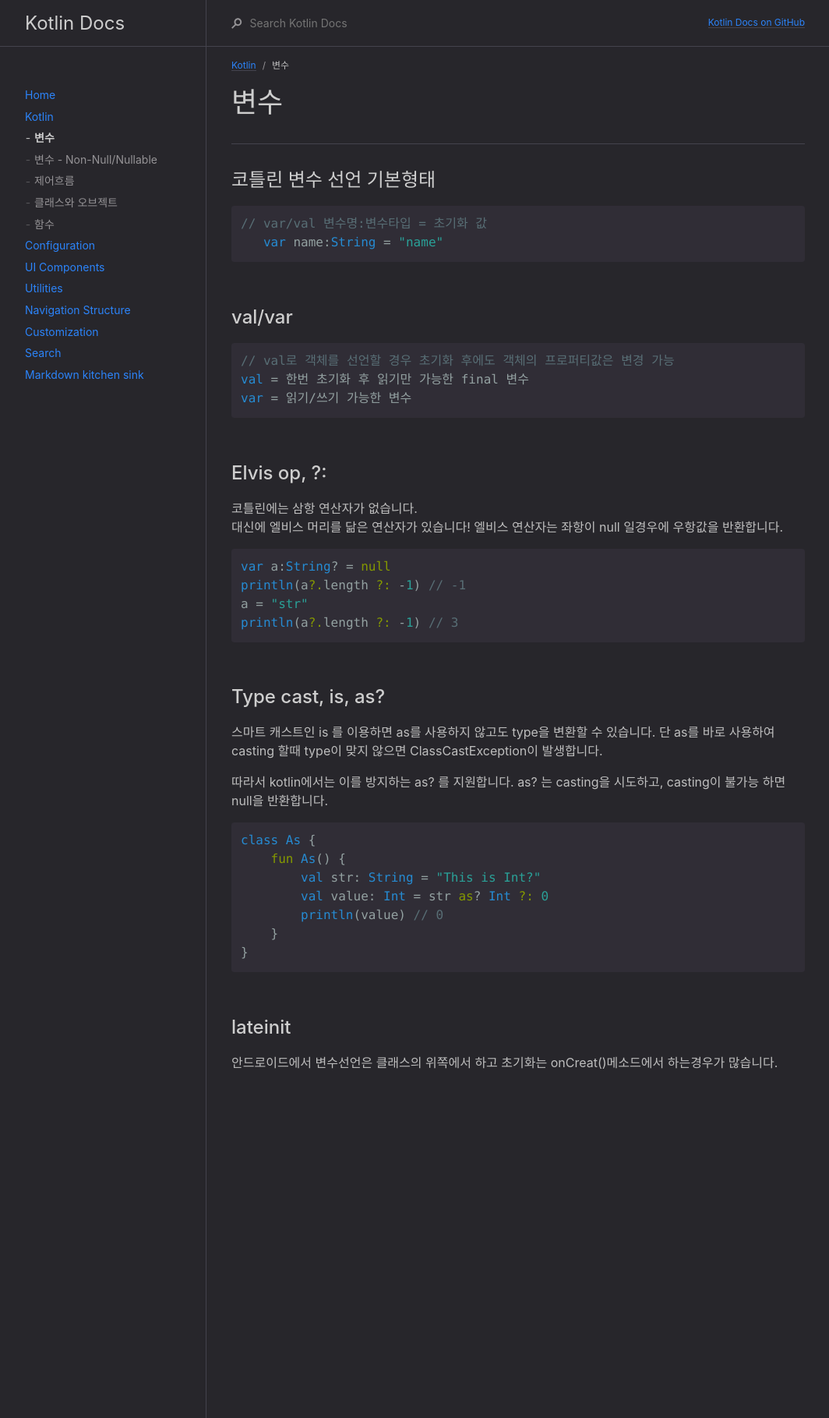
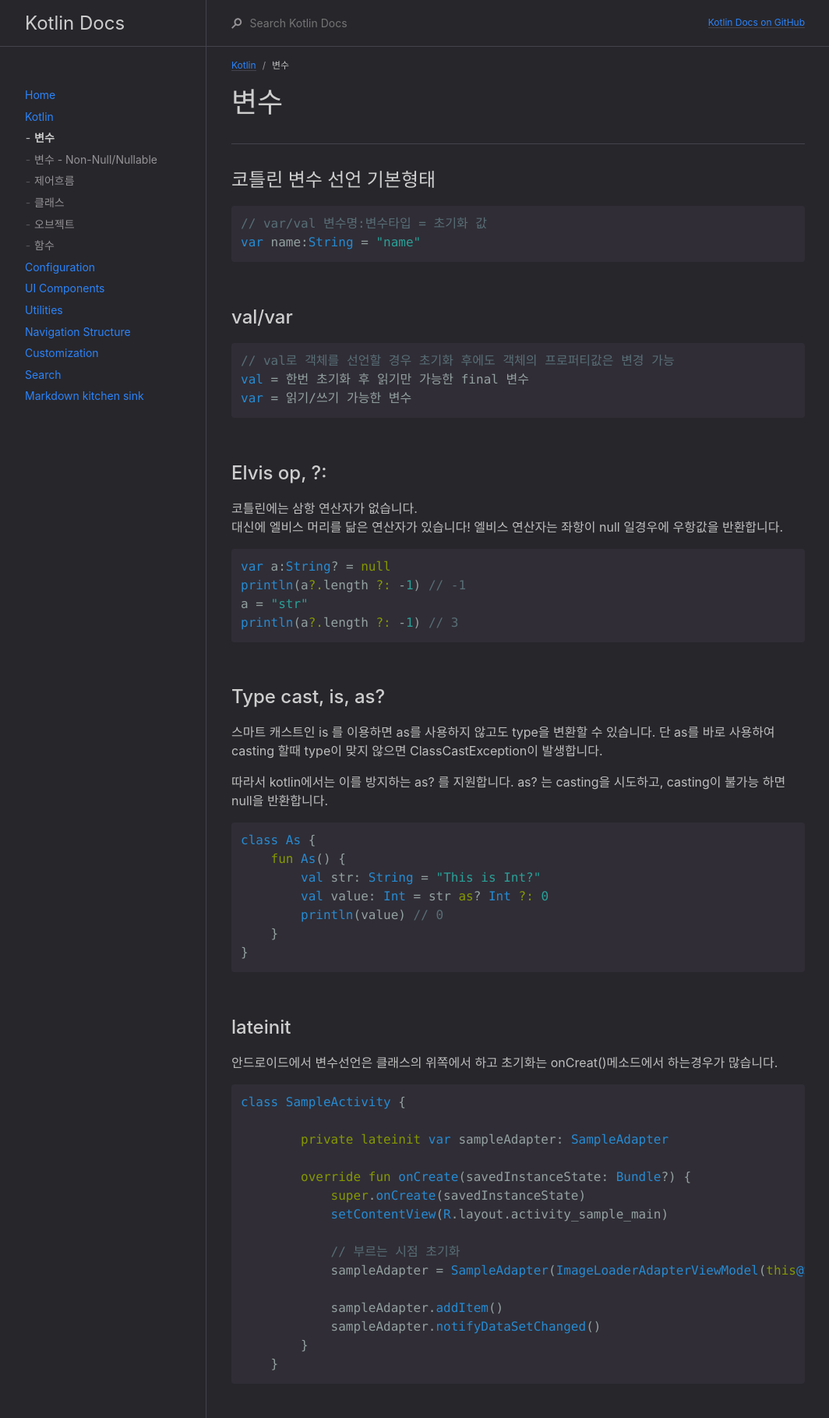
Before and after one commit to labyrintos71/deprecated_docs_2019, a Jekyll site: the page built from docs/kotlin/변수.md, in a window 1280 px wide. Shown: the whole page at 78% size, without its empty margins (107-1171 px from the left). Built offline with Jekyll 4.4.1, drawn with Linux system fonts in a browser that asks for light colours.

Commit message:
문서 작업

````diff
--- a/docs/kotlin/변수.md
+++ b/docs/kotlin/변수.md
@@ -12,7 +12,7 @@ nav_order: 1
 ## 코틀린 변수 선언 기본형태
 ```kotlin
 // var/val 변수명:변수타입 = 초기화 값
-   var name:String = "name"
+var name:String = "name"
 ```
 ####  Space
 
@@ -55,3 +55,20 @@ class As {
 
 ## lateinit
 안드로이드에서 변수선언은 클래스의 위쪽에서 하고 초기화는 onCreat()메소드에서 하는경우가 많습니다.
+```kotlin
+class SampleActivity {
+
+        private lateinit var sampleAdapter: SampleAdapter
+
+        override fun onCreate(savedInstanceState: Bundle?) {
+            super.onCreate(savedInstanceState)
+            setContentView(R.layout.activity_sample_main)
+
+            // 부르는 시점 초기화
+            sampleAdapter = SampleAdapter(ImageLoaderAdapterViewModel(this@SampleMainActivity, 3))
+
+            sampleAdapter.addItem()
+            sampleAdapter.notifyDataSetChanged()
+        }
+    }
+```
````
Also changed, not shown: docs/kotlin/오브젝트.md (added, +6 -0 lines), docs/kotlin/클래스.md (added, +91 -0 lines), docs/kotlin/클래스와 오브젝트.md (deleted, +0 -6 lines).
